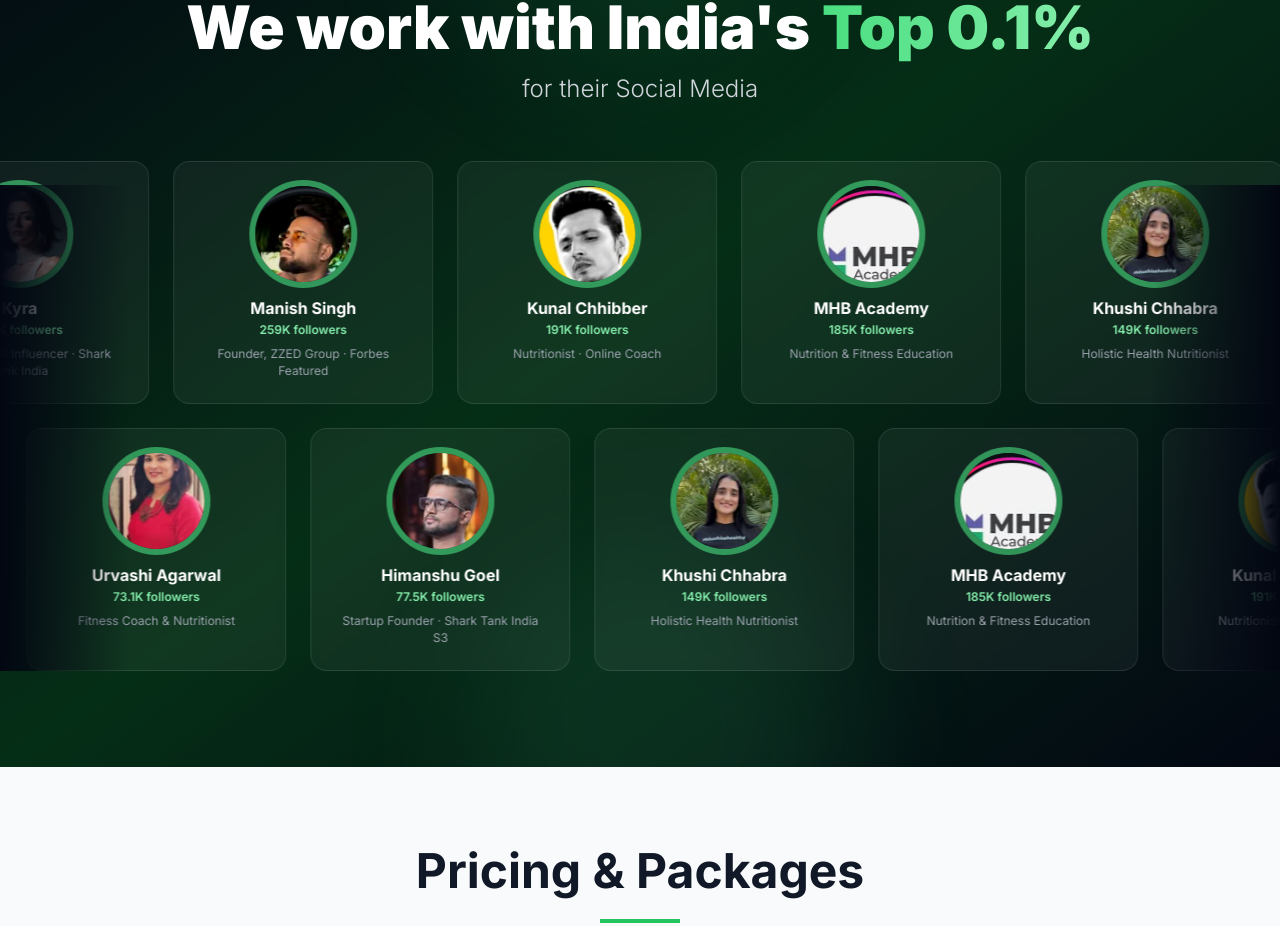
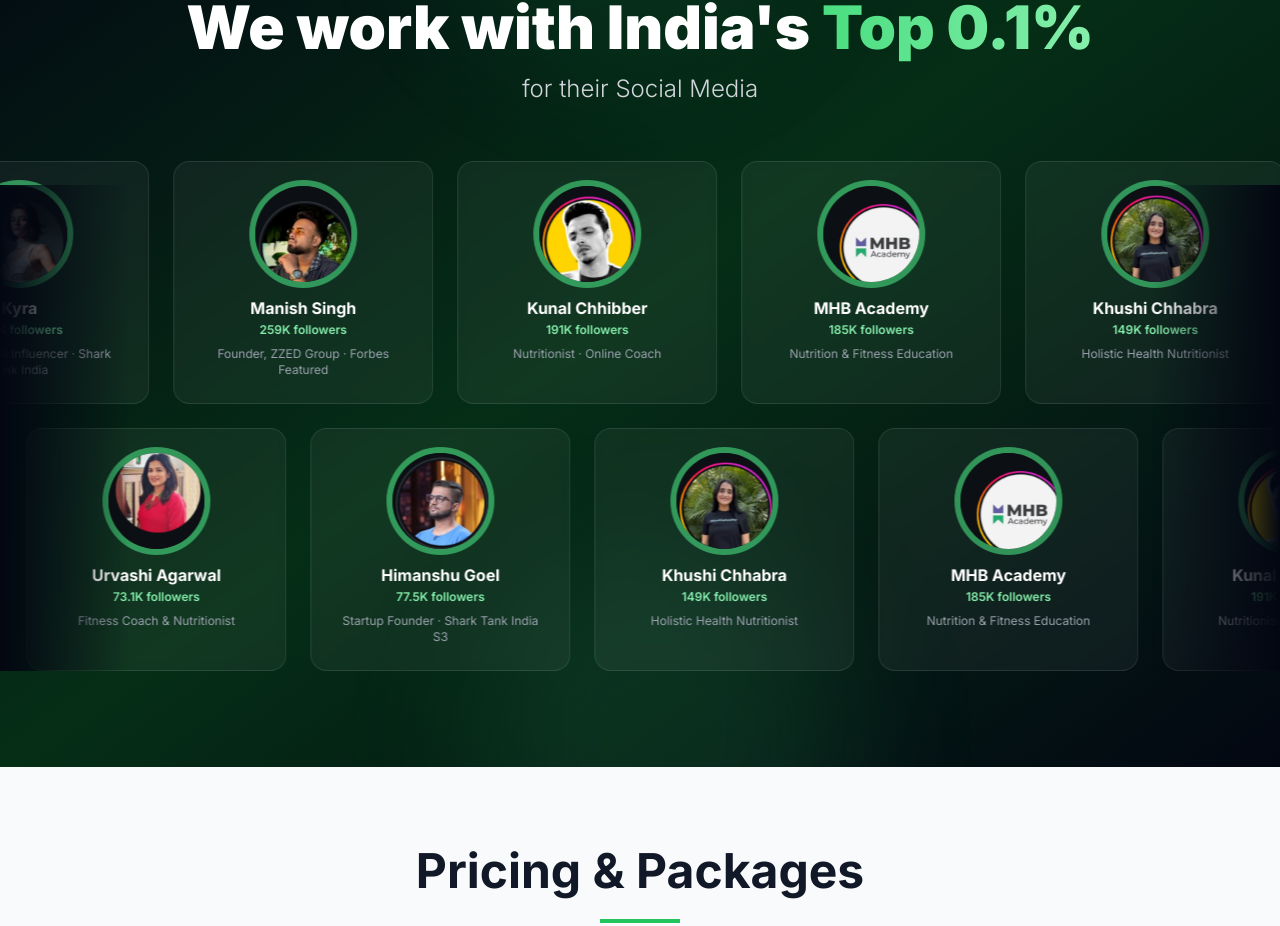
Before and after one commit to teamviralmedia/vital-media-launchpad, a React (Vite) app: page / in a window 1280 px wide. Shown: the part 5655-6581 px from the top of the page. Built offline with nearby package versions, Linux system fonts and the light colour scheme.

Commit message:
Changes
Co-authored-by: teamviralmedia <219373727+teamviralmedia@users.noreply.github.com>

```diff
--- a/src/components/Clients.tsx
+++ b/src/components/Clients.tsx
@@ -1,12 +1,12 @@
-import khushi from "@/assets/clients/khushi.png";
-import himanshu from "@/assets/clients/himanshu.png";
-import kyra from "@/assets/clients/kyra.png";
-import anona from "@/assets/clients/anona.png";
-import mhb from "@/assets/clients/mhb.png";
-import asheesh from "@/assets/clients/asheesh.png";
-import kunal from "@/assets/clients/kunal.png";
-import urvashi from "@/assets/clients/urvashi.png";
-import manish from "@/assets/clients/manish.png";
+import khushi from "@/assets/clients/dp/khushi.png";
+import himanshu from "@/assets/clients/dp/himanshu.png";
+import kyra from "@/assets/clients/dp/kyra.png";
+import anona from "@/assets/clients/dp/anona.png";
+import mhb from "@/assets/clients/dp/mhb.png";
+import asheesh from "@/assets/clients/dp/asheesh.png";
+import kunal from "@/assets/clients/dp/kunal.png";
+import urvashi from "@/assets/clients/dp/urvashi.png";
+import manish from "@/assets/clients/dp/manish.png";
 
 type Client = {
   img: string;
@@ -35,12 +35,7 @@ const row2 = [...clients.slice().reverse(), ...clients.slice().reverse()];
 const Card = ({ c }: { c: Client }) => (
   <div className="w-[260px] shrink-0 flex flex-col items-center text-center px-6 py-6 rounded-2xl bg-white/5 backdrop-blur-sm border border-white/10 hover:border-green-400/40 transition-all duration-300">
     <div className="w-24 h-24 rounded-full overflow-hidden ring-2 ring-green-400/60 ring-offset-4 ring-offset-transparent mb-4">
-      <img
-        src={c.img}
-        alt={c.name}
-        className="h-full w-auto max-w-none object-cover"
-        style={{ objectPosition: "left center", transform: "scale(2.2)", transformOrigin: "16% center" }}
-      />
+      <img src={c.img} alt={c.name} className="w-full h-full object-cover" />
     </div>
     <h4 className="text-white font-bold text-base leading-tight">{c.name}</h4>
     <p className="text-green-300 text-xs font-semibold mt-1">{c.followers} followers</p>
```
